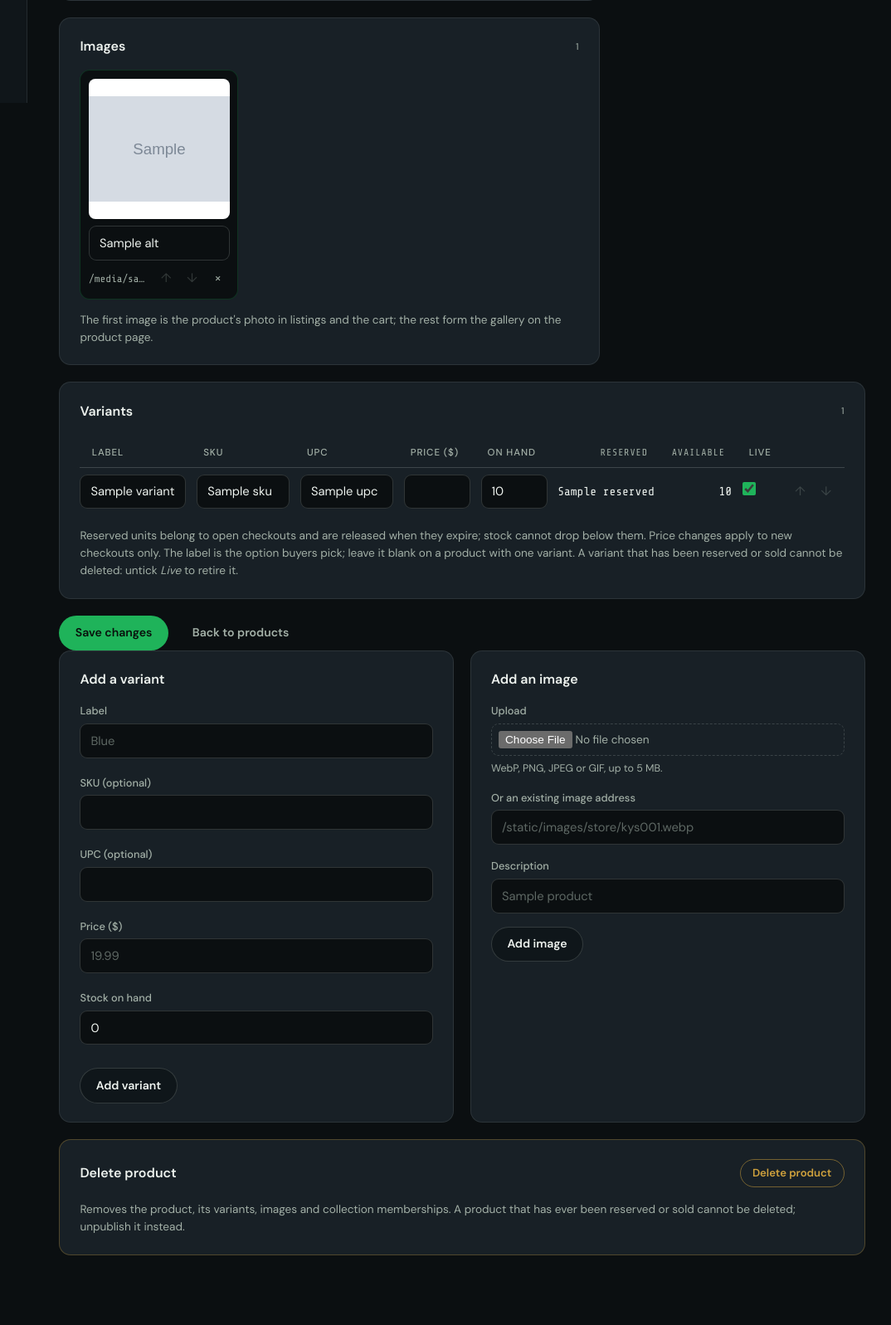
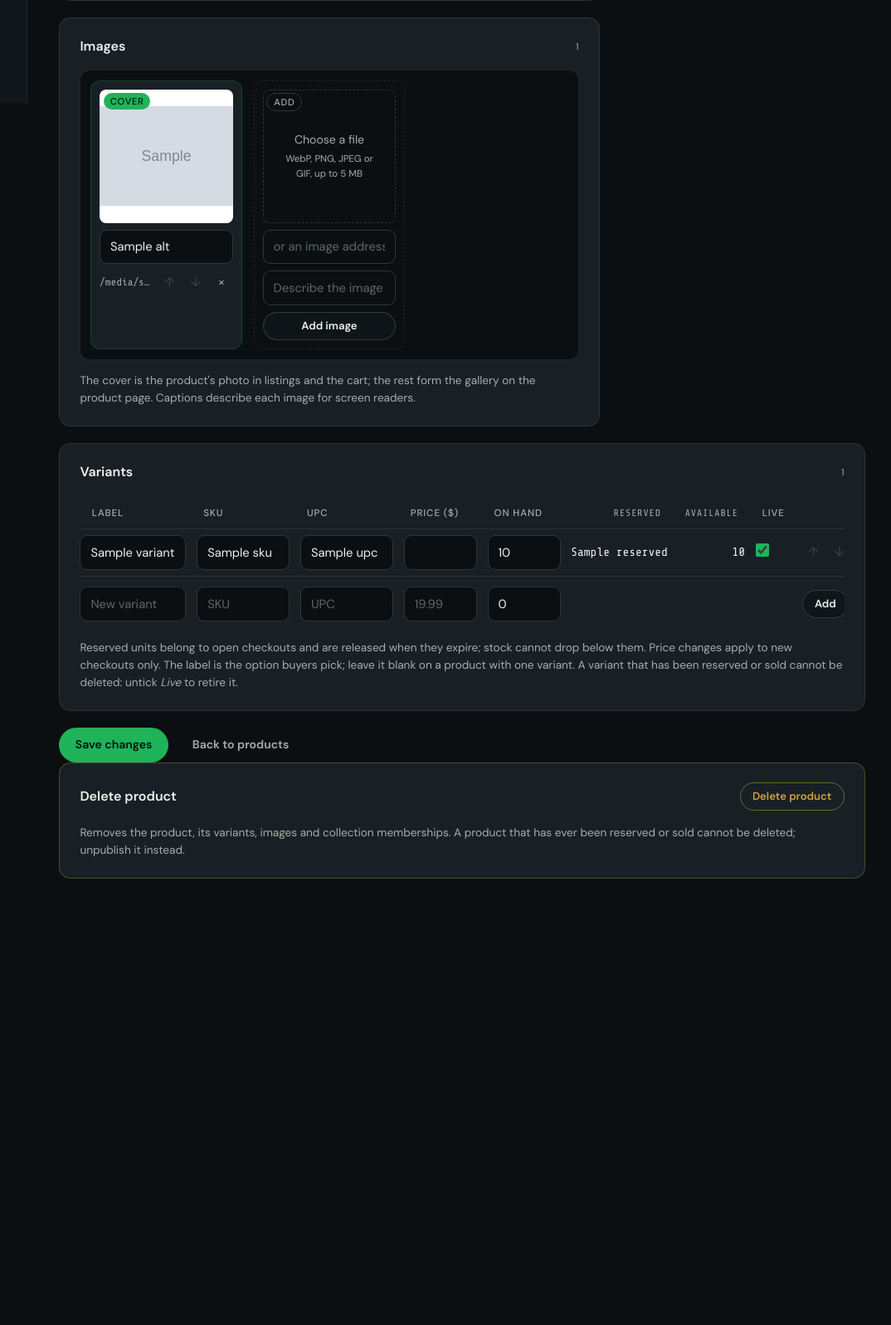
Before and after one commit to physsec-village/physsec-org, a Python web app: template templates/store/admin/product.html in a window 1280 px wide. Shown: the part 676-2273 px from the top of the page at 83% size, without its empty margins (199-1273 px from the left). After the commit the page ends 1735 px from the top, so only its background shows below. Run offline with Jinja, Linux system fonts and the light colour scheme; the template is opened without the code that fills it: most values are stand-ins (such as "Sample title", 1, 10 or a date in 2020); grey boxes marked "Sample" are stand-in pictures.

Commit message:
Keep product images and variants self-contained in the editor
Images sit in one tray with a cover badge and an add tile at the end, and
the variants table ends in an add row, so there are no separate add cards.

Co-Authored-By: Claude Fable 5.1 <noreply@anthropic.com>

```diff
--- a/static/pages/store-admin.css
+++ b/static/pages/store-admin.css
@@ -1048,3 +1048,112 @@ a.admin-stat:hover {
 .admin-variants td:last-child {
     white-space: nowrap;
 }
+
+/* Image gallery: tiles and the add tile live in one tray. */
+.admin-gallery {
+    padding: 0.75rem;
+    border: 1px solid var(--border);
+    border-radius: 12px;
+    background: var(--bg);
+}
+
+.admin-gallery .admin-image {
+    position: relative;
+    border-color: var(--border);
+    background: var(--surface-raised);
+}
+
+.admin-gallery .admin-image:first-child {
+    border-color: var(--accent-strong);
+}
+
+.admin-image-badge {
+    position: absolute;
+    top: 0.9rem;
+    left: 0.9rem;
+    z-index: 1;
+    padding: 0.1rem 0.5rem;
+    border-radius: 999px;
+    background: rgba(11, 15, 17, 0.8);
+    color: var(--text);
+    font-size: 0.7rem;
+    font-weight: 500;
+    letter-spacing: 0.06em;
+    text-transform: uppercase;
+}
+
+.admin-image:first-child .admin-image-badge {
+    background: var(--accent);
+    color: #09100c;
+}
+
+.admin-image-add {
+    border-style: dashed;
+}
+
+.admin-gallery .admin-image-add {
+    background: transparent;
+}
+
+.admin-image-add .admin-image-badge {
+    background: transparent;
+    border: 1px solid var(--border-strong);
+    color: var(--muted);
+}
+
+.admin-image-drop {
+    position: relative;
+    display: flex;
+    flex-direction: column;
+    align-items: center;
+    justify-content: center;
+    gap: 0.25rem;
+    aspect-ratio: 1;
+    padding: 1rem;
+    border: 1px dashed var(--border-strong);
+    border-radius: 8px;
+    color: var(--muted);
+    font-size: 0.88rem;
+    text-align: center;
+    cursor: pointer;
+}
+
+.admin-image-drop:hover,
+.admin-image-drop:focus-within {
+    border-color: var(--accent);
+    color: var(--text);
+}
+
+.admin-image-drop small {
+    font-size: 0.72rem;
+}
+
+.admin .admin-image-drop input[type="file"] {
+    position: absolute;
+    inset: 0;
+    width: 100%;
+    height: 100%;
+    padding: 0;
+    border: 0;
+    opacity: 0;
+    cursor: pointer;
+}
+
+.admin-image-add .btn {
+    align-self: stretch;
+}
+
+/* The add row at the bottom of the variants table. */
+.admin-add-variant td {
+    padding-top: 0.75rem;
+    border-top: 1px dashed var(--border-strong);
+    border-bottom: 0;
+}
+
+.admin-add-variant input {
+    background: transparent;
+}
+
+.admin-add-variant input:focus {
+    background: var(--bg);
+}
--- a/templates/store/admin/product.html
+++ b/templates/store/admin/product.html
@@ -54,10 +54,11 @@
                         <h2>Images</h2>
                         <span class="admin-count">{{ product.images | length }}</span>
                     </div>
-                    {% if product.images %}
+                    <div class="admin-gallery">
                         <ul class="admin-images">
                             {% for image in product.images %}
                                 <li class="admin-image">
+                                    <span class="admin-image-badge">{% if loop.first %}Cover{% else %}{{ loop.index }}{% endif %}</span>
                                     <img src="{{ image.url }}" alt="{{ image.alt }}" loading="lazy" decoding="async" />
                                     <input type="hidden" name="image_id" value="{{ image.id }}" />
                                     <input name="image_alt" value="{{ image.alt }}" maxlength="300" placeholder="Describe the image" aria-label="Description of image {{ loop.index }}" />
@@ -67,11 +68,20 @@
                                     </div>
                                 </li>
                             {% endfor %}
+                            <li class="admin-image admin-image-add">
+                                <span class="admin-image-badge">Add</span>
+                                <label class="admin-image-drop">
+                                    <input type="file" name="image" form="add-image" accept="image/webp,image/png,image/jpeg,image/gif" aria-label="Upload an image" />
+                                    <span>Choose a file</span>
+                                    <small>WebP, PNG, JPEG or GIF, up to 5 MB</small>
+                                </label>
+                                <input name="url" form="add-image" maxlength="2000" placeholder="or an image address" class="mono" aria-label="Image address" />
+                                <input name="alt" form="add-image" maxlength="300" placeholder="Describe the image" aria-label="Description of the new image" />
+                                <button type="submit" form="add-image" class="btn btn-outline btn-sm">Add image</button>
+                            </li>
                         </ul>
-                        <p class="admin-hint admin-hint-after">The first image is the product's photo in listings and the cart; the rest form the gallery on the product page.</p>
-                    {% else %}
-                        <p class="admin-empty">No images yet, so the store shows a placeholder. Add one below.</p>
-                    {% endif %}
+                    </div>
+                    <p class="admin-hint admin-hint-after">The cover is the product's photo in listings and the cart; the rest form the gallery on the product page. Captions describe each image for screen readers.</p>
                 </section>
             </div>
 
@@ -135,6 +145,15 @@
                                 <td>{{ row_buttons("variant-" ~ variant.id, loop.first, loop.last, label, delete_label="Delete") }}</td>
                             </tr>
                         {% endfor %}
+                        <tr class="admin-add-variant">
+                            <td><input name="name" form="add-variant" maxlength="200" placeholder="New variant" aria-label="Label for the new variant" /></td>
+                            <td><input name="sku" form="add-variant" maxlength="64" class="mono" placeholder="SKU" aria-label="SKU for the new variant" /></td>
+                            <td><input name="upc" form="add-variant" maxlength="32" class="mono" placeholder="UPC" aria-label="UPC for the new variant" /></td>
+                            <td><input name="price" form="add-variant" required inputmode="decimal" placeholder="19.99" class="input-num" aria-label="Price for the new variant" /></td>
+                            <td><input name="stock" form="add-variant" type="number" min="0" step="1" value="0" required class="input-num" aria-label="Stock on hand for the new variant" /></td>
+                            <td colspan="3"></td>
+                            <td><button type="submit" form="add-variant" class="btn btn-outline btn-sm">Add</button></td>
+                        </tr>
                     </tbody>
                 </table>
             </div>
@@ -171,58 +190,12 @@
         ) }}
     {% endfor %}
 
-    <div class="admin-columns">
-        <form method="post" action="{{ url_for('store_admin_add_variant', product_id=product.id) }}" class="admin-card">
-            <input type="hidden" name="csrf_token" value="{{ csrf_token }}" />
-            <h2>Add a variant</h2>
-            <div class="admin-grid">
-                <label class="admin-field">
-                    <span>Label</span>
-                    <input name="name" maxlength="200" placeholder="Blue" />
-                </label>
-                <label class="admin-field">
-                    <span>SKU (optional)</span>
-                    <input name="sku" maxlength="64" class="mono" />
-                </label>
-                <label class="admin-field">
-                    <span>UPC (optional)</span>
-                    <input name="upc" maxlength="32" class="mono" />
-                </label>
-                <label class="admin-field">
-                    <span>Price ($)</span>
-                    <input name="price" required inputmode="decimal" placeholder="19.99" class="input-num" />
-                </label>
-                <label class="admin-field">
-                    <span>Stock on hand</span>
-                    <input name="stock" type="number" min="0" step="1" value="0" required class="input-num" />
-                </label>
-            </div>
-            <div class="admin-actions">
-                <button type="submit" class="btn btn-outline">Add variant</button>
-            </div>
-        </form>
-
-        <form method="post" action="{{ url_for('store_admin_add_image', product_id=product.id) }}" class="admin-card" enctype="multipart/form-data">
-            <input type="hidden" name="csrf_token" value="{{ csrf_token }}" />
-            <h2>Add an image</h2>
-            <label class="admin-field">
-                <span>Upload</span>
-                <input type="file" name="image" accept="image/webp,image/png,image/jpeg,image/gif" />
-                <small>WebP, PNG, JPEG or GIF, up to 5 MB.</small>
-            </label>
-            <label class="admin-field">
-                <span>Or an existing image address</span>
-                <input name="url" maxlength="2000" placeholder="/static/images/store/kys001.webp" class="mono" />
-            </label>
-            <label class="admin-field">
-                <span>Description</span>
-                <input name="alt" maxlength="300" placeholder="{{ product.name }}" />
-            </label>
-            <div class="admin-actions">
-                <button type="submit" class="btn btn-outline">Add image</button>
-            </div>
-        </form>
-    </div>
+    <form id="add-variant" method="post" action="{{ url_for('store_admin_add_variant', product_id=product.id) }}" hidden>
+        <input type="hidden" name="csrf_token" value="{{ csrf_token }}" />
+    </form>
+    <form id="add-image" method="post" action="{{ url_for('store_admin_add_image', product_id=product.id) }}" enctype="multipart/form-data" hidden>
+        <input type="hidden" name="csrf_token" value="{{ csrf_token }}" />
+    </form>
 
     <form method="post" action="{{ url_for('store_admin_delete_product', product_id=product.id) }}" class="admin-card admin-danger" data-confirm="Delete {{ product.name }} and all of its variants and images? This cannot be undone.">
         <input type="hidden" name="csrf_token" value="{{ csrf_token }}" />
```
